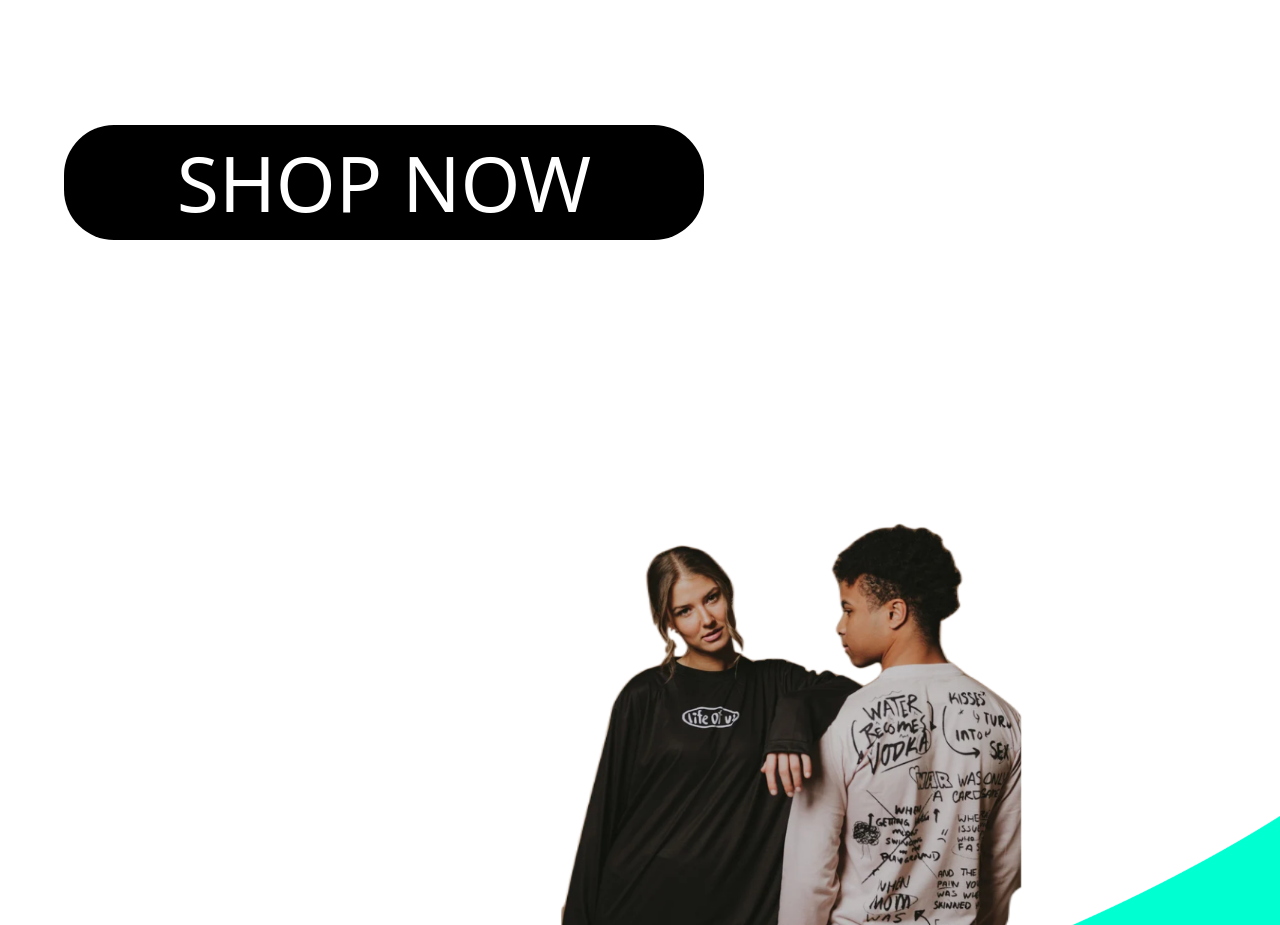
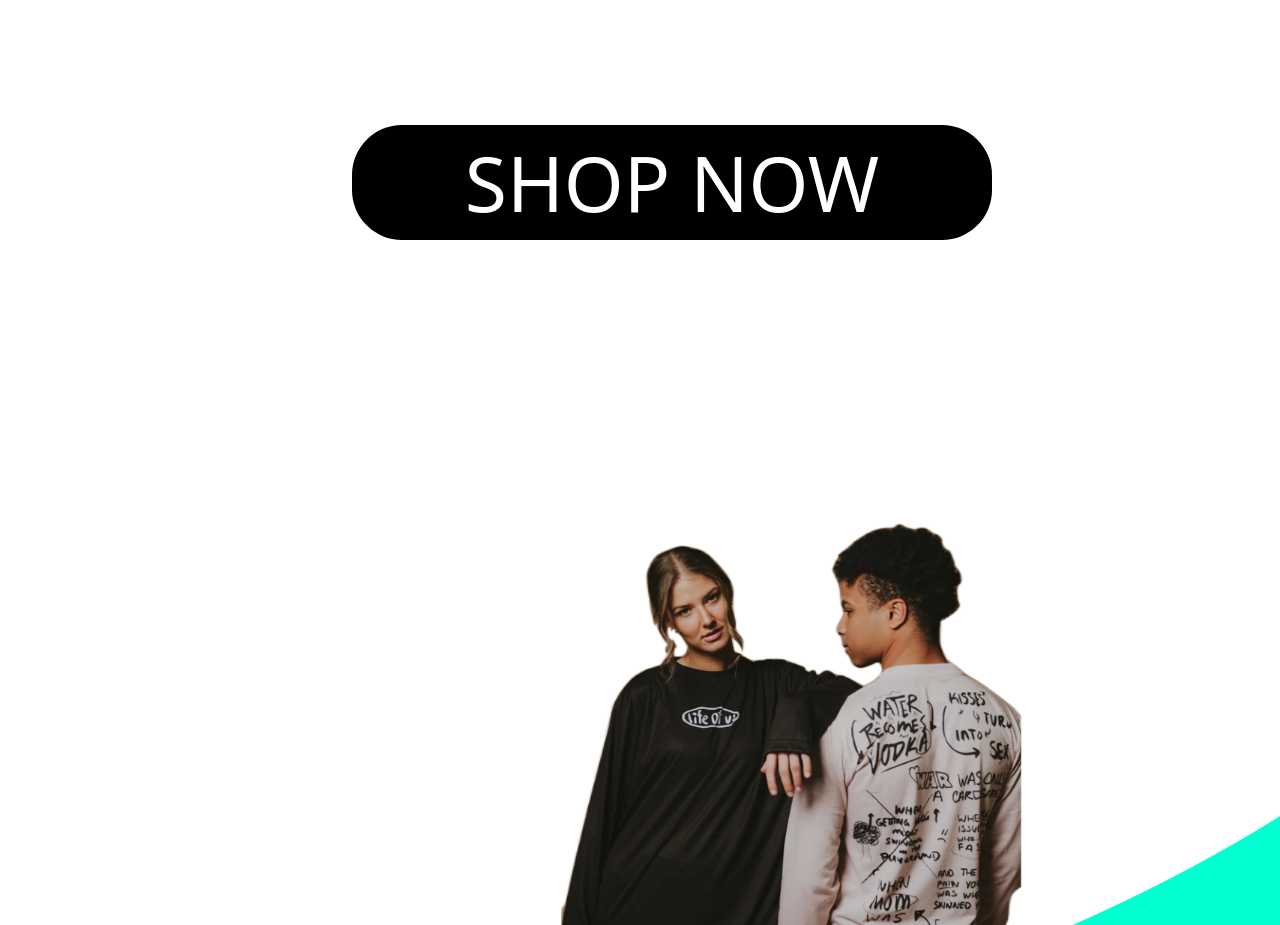
Before and after one commit to Akashzxr/shopping-cart, a React (Create React App) app: page / in a window 1280 px wide. Shown: the part 1640-2565 px from the top of the page. Built offline with nearby package versions, Linux system fonts and the light colour scheme; a web font is replaced by a local one.

Commit message:
made shop button working

```diff
--- a/src/components/home/content.js
+++ b/src/components/home/content.js
@@ -1,3 +1,4 @@
+import { Link } from "react-router-dom";
 
 const Contents=()=>{
     return(
@@ -13,7 +14,10 @@ const Contents=()=>{
             </div>
 
             <div className="home-middle">
-                <button className="shop-button hover:bg-gray-600">SHOP NOW</button>
+                <Link to="/products">
+                    <button className="shop-button hover:bg-gray-600">SHOP NOW</button>
+                </Link>
+
 
 
             <div className="home-footer">
```
